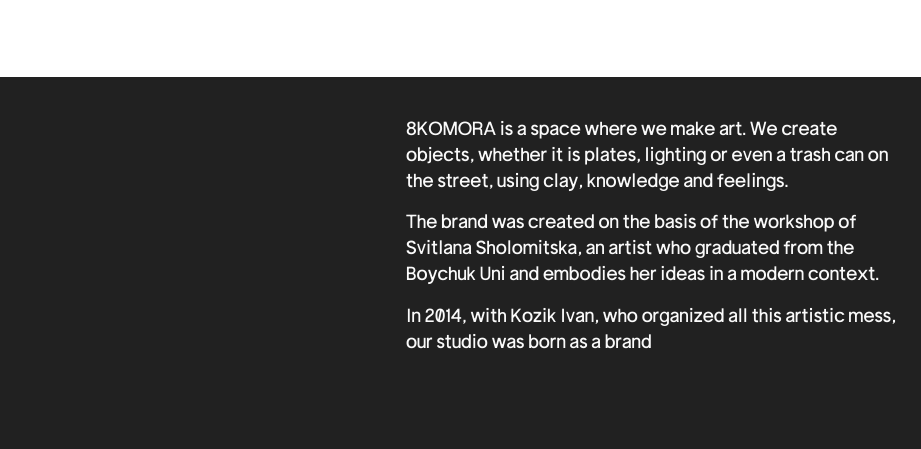
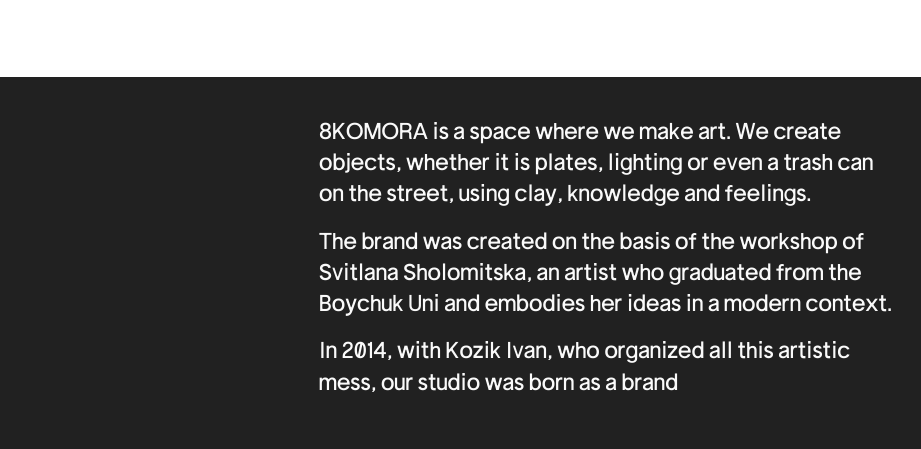
Before and after one commit to sereezha/komora, a plain HTML site: page index.html in a window 1280 px wide. Shown: the part 4103-4552 px from the top of the page, 359-1280 px from the left. Drawn offline with Linux system fonts and the light colour scheme.

Commit message:
6 commit

```diff
--- a/styles.css
+++ b/styles.css
@@ -410,8 +410,9 @@
   }
 
   .footer__content {
-    max-width: 495px;
+    max-width: 582px;
     width: 100%;
+    font-size: 23px;
   }
 
   .footer__bottom {
```
